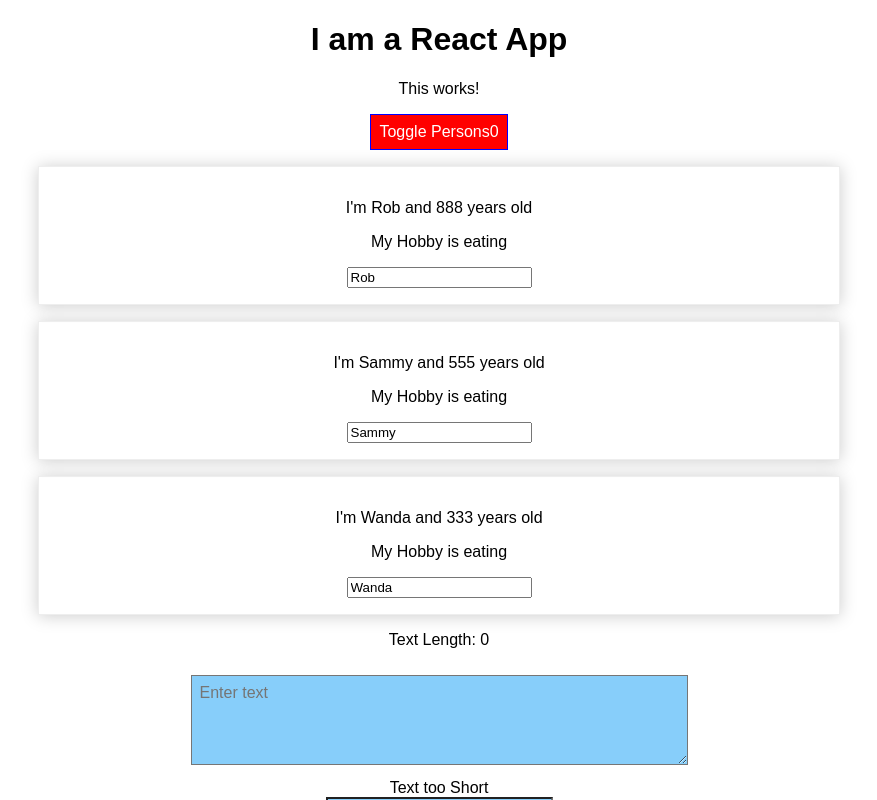
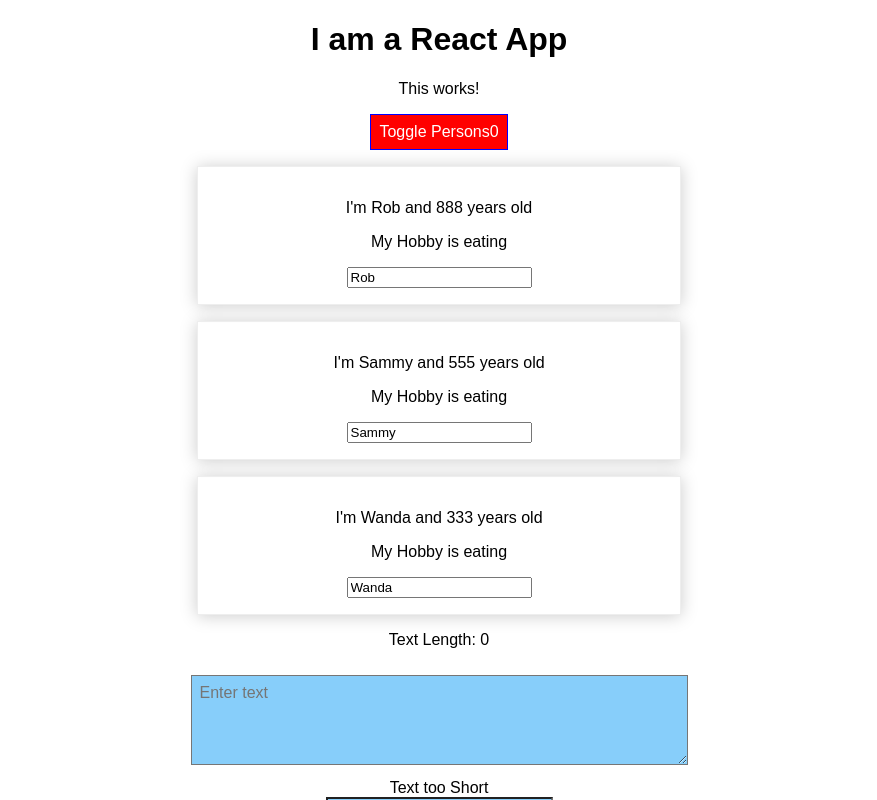
Before and after one commit to remrobem/react-complete-guide, a React (Create React App) app: page / in a window 1280 px wide. Both pictures are taken after a click on the button "Toggle Persons0". Shown: the top 800 px of the page, without its empty margins (201-1078 px from the left). Built offline with nearby package versions, Linux system fonts and the light colour scheme.

Commit message:
complete Section 5 Styling including css-modules

```diff
--- a/src/App.css
+++ /dev/null
@@ -1,11 +0,0 @@
-.App {
-  text-align: center;
-}
-
-.red {
-  color: red
-}
-
-.bold {
-  font-weight: bold
-}
--- a/src/App.js
+++ b/src/App.js
@@ -1,6 +1,8 @@
 import React, { Component } from 'react';
 // import Radium, { StyleRoot } from 'radium';
-import './App.css';
+// import './App.css';
+// this will use css-components
+import styles from './App.module.css';
 import Person from './Person/Person';
 import UserInput from './UserInput/UserInput';
 import UserOutput from './UserOutput/UserOutput';
@@ -111,19 +113,19 @@ class App extends Component {
   // use normal js in render - return uses jsx
   render() {
 
-    const style = {
-      backgroundColor: 'green',
-      color: 'white',
-      font: 'inherit',
-      border: '1px solid blue',
-      padding: '8px',
-      cursor: 'pointer',
-      // use Radium to allow use of psudeoselectors
-      // ':hover': {
-      //   backgroundColor: 'lightgreen',
-      //   color: 'black'
-      // }
-    };
+    // const style = {
+    //   backgroundColor: 'green',
+    //   color: 'white',
+    //   font: 'inherit',
+    //   border: '1px solid blue',
+    //   padding: '8px',
+    //   cursor: 'pointer',
+    //   // use Radium to allow use of psudeoselectors
+    //   // ':hover': {
+    //   //   backgroundColor: 'lightgreen',
+    //   //   color: 'black'
+    //   // }
+    // };
 
     const userInputStyle = {
       backgroundColor: 'lightSkyBlue',
@@ -160,7 +162,9 @@ class App extends Component {
       )
 
     let persons = null;
+    let btnClass = '';
     if (this.state.showPersons) {
+      btnClass = styles.Red;
       persons = (
         <div>
           {
@@ -192,7 +196,7 @@ class App extends Component {
         </div>
 
       );
-      style.backgroundColor = 'red';
+      // style.backgroundColor = 'red';
       // style[':hover'] = {
       //   backgroundColor: 'lightred',
       //   color: 'black'
@@ -202,23 +206,27 @@ class App extends Component {
     let classes = [];
 
     if (this.state.persons.length <= 2) {
-      classes.push('red')
+      // classes.push('red')
+      classes.push(styles.red)
     };
 
     if (this.state.persons.length <= 1) {
-      classes.push('bold')
+      // classes.push('bold')
+      classes.push(styles.bold)
     };
 
     return (
       // wrap entire app in StyleRoot when @media used via Radium
       // <StyleRoot>
-        <div className="App">
+      // <div className="App">
+      // use css-components
+      <div className={styles.App}>
         <h1>I am a React App</h1>
         <p className={classes.join(' ')}>This works!</p>
         {/* don't use () in OnClick function name */}
         {/* need to bind to pass data */}
-          <button
-            style={style}
+        <button className={btnClass}
+          // style={style}
           // uses a reference to the method (function to execute)
           onClick={this.togglePersonsHandler}>Toggle Persons0</button>
         {/* <button
--- /dev/null
+++ b/src/App.module.css
@@ -0,0 +1,34 @@
+.App {
+  text-align: center;
+}
+
+.red {
+  color: red
+}
+
+.bold {
+  font-weight: bold
+}
+
+.App button {
+  background-color: green;
+  color: white;
+  font: inherit;
+  border: 1px solid blue;
+  padding: 8px;
+  cursor: pointer
+}
+
+.App button:hover {
+  background-color: lightgreen;
+  color: black;
+}
+
+.App button.Red {
+  background-color: red;
+}
+
+.App button.Red:hover {
+  background-color: salmon;
+  color: black
+}
--- a/src/Person/Person.js
+++ b/src/Person/Person.js
@@ -1,5 +1,5 @@
 import React from 'react';
-import './Person.css';
+import styles from './Person.module.css';
 // import Radium from 'radium';
 
 // this is a stateless component
@@ -18,7 +18,8 @@ const person = (props) => {
 
     return (
         // <div className='Person' style={style}>
-        <div className='Person'>
+        // <div className='Person'>
+        <div className={styles.Person}>
             <p onClick={props.click}>I'm {props.name} and {props.age} years old</p>
             <p>{props.children}</p>
             <input type='text' onChange={props.changed} value={props.name} />
--- a/src/Person/Person.css
+++ b/src/Person/Person.module.css
@@ -6,3 +6,9 @@
     padding: 16px;
     text-align: center;
 }
+
+@media (min-width: 500px) {
+    .Person {
+        width: 450px;
+    }
+}
```
Also changed, not shown: package.json (+8 -2 lines), 2 other files (tests, documents, lock files or other folders). Lines whose indentation alone changed are shown as unchanged.
